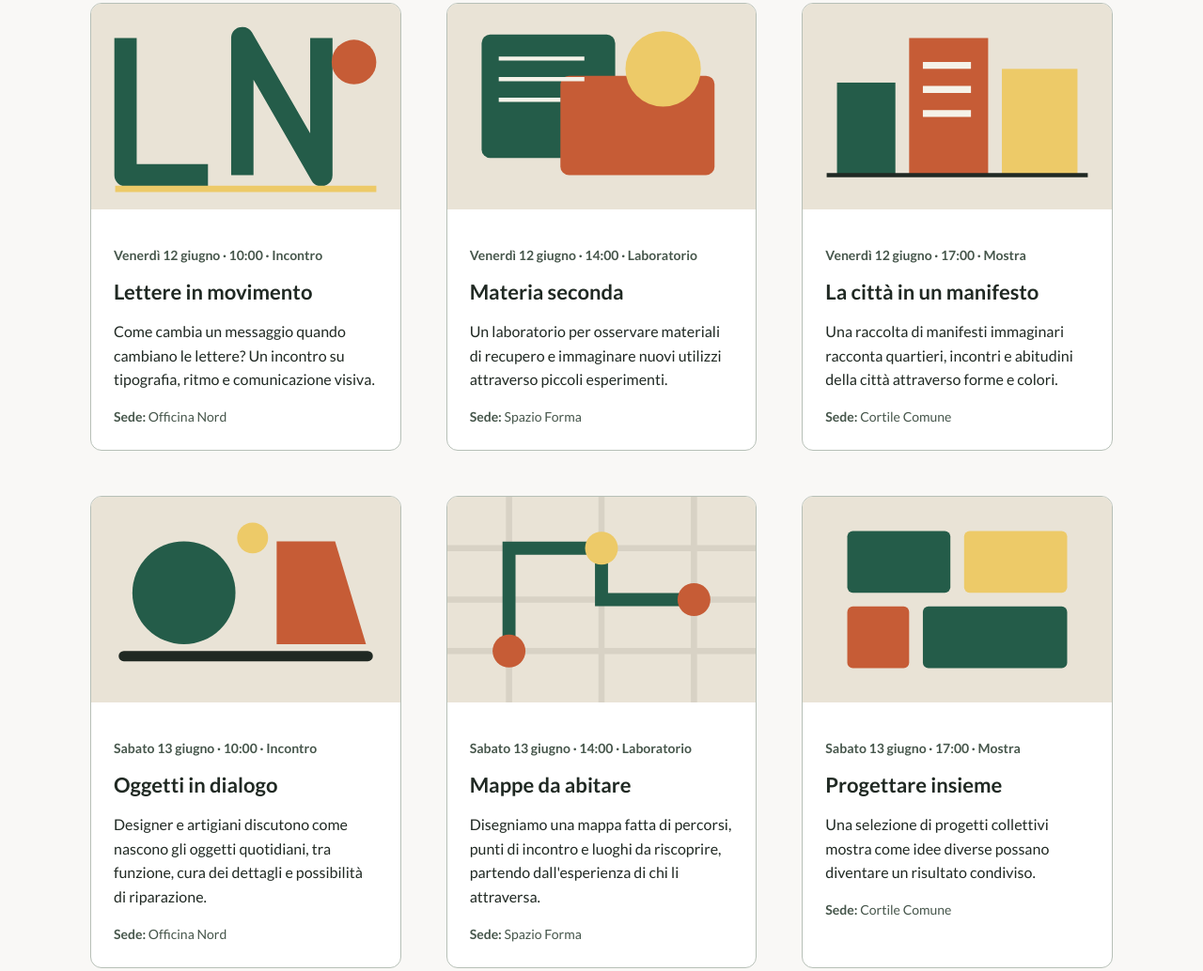
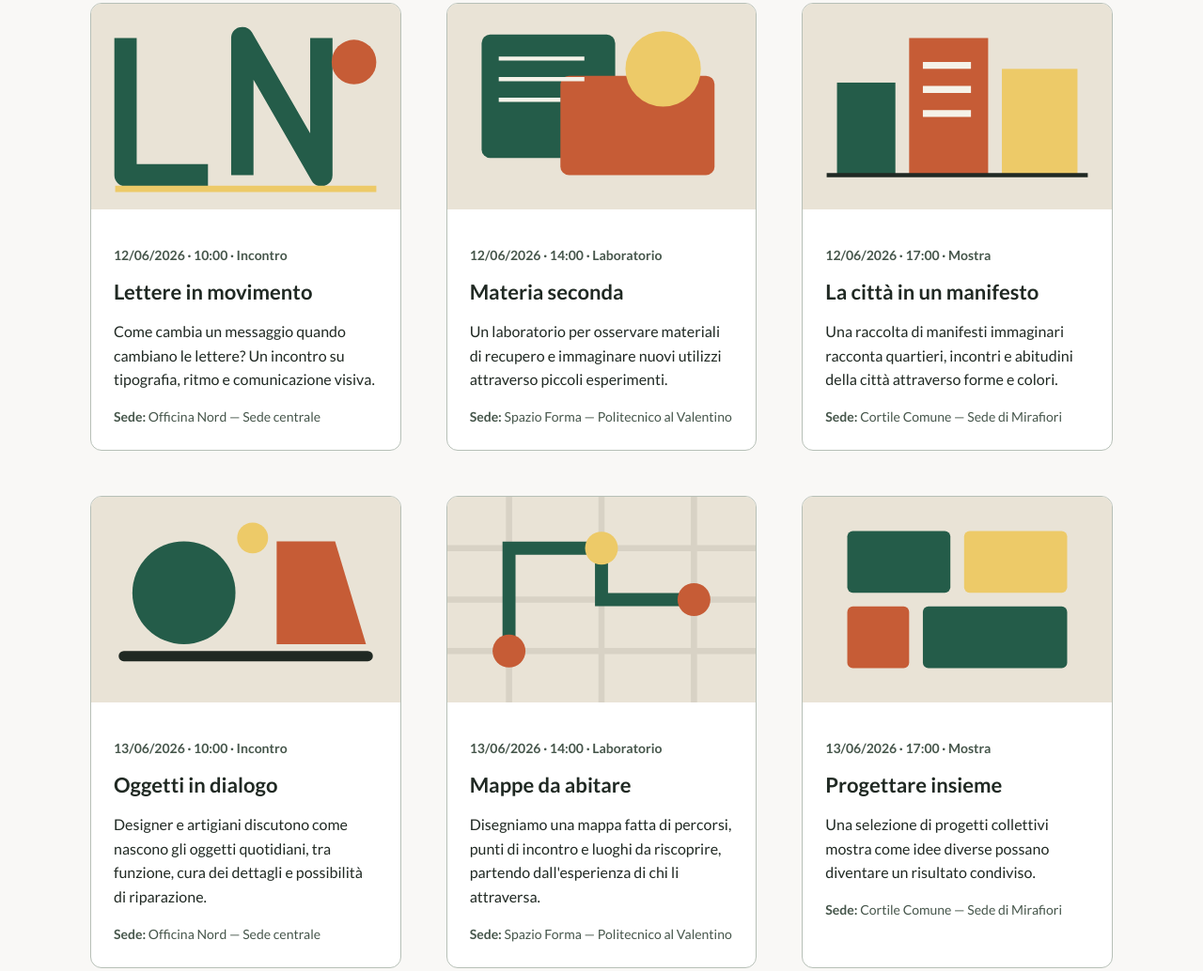
Before and after one commit to eleonorachiotti/festival-segnale-post-consegna-2, a plain HTML site: page programma.html in a window 1280 px wide. Shown: the part 530-1564 px from the top of the page at 94% size. Drawn offline with Linux system fonts and the light colour scheme.

Commit message:
nuovi aggiornamneti

```diff
--- a/dati/eventi.json
+++ b/dati/eventi.json
@@ -11,6 +11,28 @@
     "sede_id": 1
   },
   {
+    "id": 2,
+    "titolo": "Materia seconda",
+    "data": "2026-06-12",
+    "orario": "14:00",
+    "categoria": "Laboratorio",
+    "descrizione": "Un laboratorio per osservare materiali di recupero e immaginare nuovi utilizzi attraverso piccoli esperimenti.",
+    "immagine": "assets/materia-seconda.svg",
+    "immagine_alt": "Forme sovrapposte che richiamano campioni di materiali",
+    "sede_id": 2
+  },
+  {
+    "id": 3,
+    "titolo": "La città in un manifesto",
+    "data": "2026-06-12",
+    "orario": "17:00",
+    "categoria": "Mostra",
+    "descrizione": "Una raccolta di manifesti immaginari racconta quartieri, incontri e abitudini della città attraverso forme e colori.",
+    "immagine": "assets/citta-manifesto.svg",
+    "immagine_alt": "Rettangoli colorati compongono una città astratta.",
+    "sede_id": 3
+  },
+  {
     "id": 4,
     "titolo": "Oggetti in dialogo",
     "data": "2026-06-13",
@@ -20,5 +42,27 @@
     "immagine": "assets/oggetti-dialogo.svg",
     "immagine_alt": "Due forme geometriche si fronteggiano sopra una linea comune.",
     "sede_id": 1
+  },
+  {
+    "id": 5,
+    "titolo": "Mappe da abitare",
+    "data": "2026-06-13",
+    "orario": "14:00",
+    "categoria": "Laboratorio",
+    "descrizione": "Disegniamo una mappa fatta di percorsi, punti di incontro e luoghi da riscoprire, partendo dall'esperienza di chi li attraversa.",
+    "immagine": "assets/mappe-abitare.svg",
+    "immagine_alt": "Un percorso collega tre punti su una mappa geometrica.",
+    "sede_id": 2
+  },
+  {
+    "id": 6,
+    "titolo": "Progettare insieme",
+    "data": "2026-06-13",
+    "orario": "17:00",
+    "categoria": "Mostra",
+    "descrizione": "Una selezione di progetti collettivi mostra come idee diverse possano diventare un risultato condiviso.",
+    "immagine": "assets/progettare-insieme.svg",
+    "immagine_alt": "Moduli di colori diversi si incastrano in una composizione comune.",
+    "sede_id": 3
   }
 ]
--- a/dati/sedi.json
+++ b/dati/sedi.json
@@ -3,5 +3,15 @@
     "id": 1,
     "nome": "Officina Nord — Sede centrale",
     "indirizzo": "Corso Duca degli Abruzzi 24, Torino"
+  },
+  {
+    "id": 2,
+    "nome": "Spazio Forma — Politecnico al Valentino",
+    "indirizzo": "Viale Mattioli 39, Torino"
+  },
+  {
+    "id": 3,
+    "nome": "Cortile Comune — Sede di Mirafiori",
+    "indirizzo": "Corso Luigi Settembrini 178, Torino"
   }
 ]
--- a/programma.html
+++ b/programma.html
@@ -31,69 +31,12 @@
       <p class="reading-text">Il venerdì esploriamo lettere, materiali e immagini. Il sabato incontriamo oggetti, mappe e progetti condivisi. Scopri gli appuntamenti e i luoghi del festival.</p>
     </section>
 
-    <section class="content-section">
+    <section class="content-section" aria-labelledby="titolo-eventi">
       <h2 id="titolo-eventi">Gli appuntamenti</h2>
-      <div class="event-grid">
-        <article class="event-card">
-          <img src="assets/lettere-in-movimento.svg" alt="Lettere geometriche disposte su una griglia" width="900" height="600">
-          <div class="event-body">
-            <p class="event-meta">Venerdì 12 giugno · 10:00 · Incontro</p>
-            <h3>Lettere in movimento</h3>
-            <p>Come cambia un messaggio quando cambiano le lettere? Un incontro su tipografia, ritmo e comunicazione visiva.</p>
-            <p class="event-place"><strong>Sede:</strong> Officina Nord</p>
-          </div>
-        </article>
-
-        <article class="event-card">
-          <img src="assets/materia-seconda.svg" alt="Forme sovrapposte che richiamano campioni di materiali" width="900" height="600">
-          <div class="event-body">
-            <p class="event-meta">Venerdì 12 giugno · 14:00 · Laboratorio</p>
-            <h3>Materia seconda</h3>
-            <p>Un laboratorio per osservare materiali di recupero e immaginare nuovi utilizzi attraverso piccoli esperimenti.</p>
-            <p class="event-place"><strong>Sede:</strong> Spazio Forma</p>
-          </div>
-        </article>
-
-        <article class="event-card">
-          <img src="assets/citta-manifesto.svg" alt="Rettangoli colorati compongono una città astratta." width="900" height="600">
-          <div class="event-body">
-            <p class="event-meta">Venerdì 12 giugno · 17:00 · Mostra</p>
-            <h3>La città in un manifesto</h3>
-            <p>Una raccolta di manifesti immaginari racconta quartieri, incontri e abitudini della città attraverso forme e colori.</p>
-            <p class="event-place"><strong>Sede:</strong> Cortile Comune</p>
-          </div>
-        </article>
-
-        <article class="event-card">
-          <img src="assets/oggetti-dialogo.svg" alt="Due forme geometriche si fronteggiano sopra una linea comune." width="900" height="600">
-          <div class="event-body">
-            <p class="event-meta">Sabato 13 giugno · 10:00 · Incontro</p>
-            <h3>Oggetti in dialogo</h3>
-            <p>Designer e artigiani discutono come nascono gli oggetti quotidiani, tra funzione, cura dei dettagli e possibilità di riparazione.</p>
-            <p class="event-place"><strong>Sede:</strong> Officina Nord</p>
-          </div>
-        </article>
-
-        <article class="event-card">
-          <img src="assets/mappe-abitare.svg" alt="Un percorso collega tre punti su una mappa geometrica." width="900" height="600">
-          <div class="event-body">
-            <p class="event-meta">Sabato 13 giugno · 14:00 · Laboratorio</p>
-            <h3>Mappe da abitare</h3>
-            <p>Disegniamo una mappa fatta di percorsi, punti di incontro e luoghi da riscoprire, partendo dall'esperienza di chi li attraversa.</p>
-            <p class="event-place"><strong>Sede:</strong> Spazio Forma</p>
-          </div>
-        </article>
-
-        <article class="event-card">
-          <img src="assets/progettare-insieme.svg" alt="Moduli di colori diversi si incastrano in una composizione comune." width="900" height="600">
-          <div class="event-body">
-            <p class="event-meta">Sabato 13 giugno · 17:00 · Mostra</p>
-            <h3>Progettare insieme</h3>
-            <p>Una selezione di progetti collettivi mostra come idee diverse possano diventare un risultato condiviso.</p>
-            <p class="event-place"><strong>Sede:</strong> Cortile Comune</p>
-          </div>
-        </article>
-      </div>
+      <p id="stato-programma" role="status" aria-live="polite">
+        Caricamento del programma…
+      </p>
+      <div class="event-grid" id="event-grid"></div>
     </section>
   </main>
 
@@ -102,5 +45,94 @@
       <p>Segnale · Progetto didattico · Festival immaginario</p>
     </div>
   </footer>
+
+  <script>
+    const statoProgramma = document.querySelector("#stato-programma");
+    const grigliaEventi = document.querySelector("#event-grid");
+
+    function formattaData(data) {
+      const [anno, mese, giorno] = data.split("-");
+      return `${giorno}/${mese}/${anno}`;
+    }
+
+    async function caricaProgramma() {
+      try {
+        const [rispostaEventi, rispostaSedi] = await Promise.all([
+          fetch("dati/eventi.json"),
+          fetch("dati/sedi.json")
+        ]);
+
+        if (!rispostaEventi.ok || !rispostaSedi.ok) {
+          throw new Error("Non è stato possibile leggere i file JSON.");
+        }
+
+        const [eventi, sedi] = await Promise.all([
+          rispostaEventi.json(),
+          rispostaSedi.json()
+        ]);
+
+        if (!Array.isArray(eventi) || !Array.isArray(sedi)) {
+          throw new Error("Il formato dei file JSON non è valido.");
+        }
+
+        if (eventi.length === 0) {
+          statoProgramma.textContent = "Al momento non ci sono eventi in programma.";
+          return;
+        }
+
+        const sediPerId = new Map(sedi.map(sede => [sede.id, sede]));
+        grigliaEventi.replaceChildren();
+
+        for (const evento of eventi) {
+          const sede = sediPerId.get(evento.sede_id);
+
+          const scheda = document.createElement("article");
+          scheda.className = "event-card";
+
+          const immagine = document.createElement("img");
+          immagine.src = evento.immagine;
+          immagine.alt = evento.immagine_alt || "";
+          immagine.width = 900;
+          immagine.height = 600;
+
+          const corpo = document.createElement("div");
+          corpo.className = "event-body";
+
+          const meta = document.createElement("p");
+          meta.className = "event-meta";
+          meta.textContent =
+            `${formattaData(evento.data)} · ${evento.orario} · ${evento.categoria}`;
+
+          const titolo = document.createElement("h3");
+          titolo.textContent = evento.titolo;
+
+          const descrizione = document.createElement("p");
+          descrizione.textContent = evento.descrizione;
+
+          const luogo = document.createElement("p");
+          luogo.className = "event-place";
+
+          const etichettaSede = document.createElement("strong");
+          etichettaSede.textContent = "Sede:";
+          luogo.append(
+            etichettaSede,
+            ` ${sede ? sede.nome : "Sede da definire"}`
+          );
+
+          corpo.append(meta, titolo, descrizione, luogo);
+          scheda.append(immagine, corpo);
+          grigliaEventi.append(scheda);
+        }
+
+        statoProgramma.textContent = "";
+      } catch (errore) {
+        console.error(errore);
+        statoProgramma.textContent =
+          "Non è stato possibile caricare il programma. Riprova più tardi.";
+      }
+    }
+
+    caricaProgramma();
+  </script>
 </body>
 </html>
--- a/style.css
+++ b/style.css
@@ -134,8 +134,7 @@ h3 {
   margin-top: 1rem;
   padding: 0.75rem 1.25rem;
   border-radius: 0.5rem;
-  background:
-  #F5D6E5;
+  background: #F5D6E5;
   color: #121212;
   font-weight: bold;
   text-decoration: none;
@@ -302,6 +301,57 @@ h3 {
   margin-bottom: 1rem;
 }
 
+/* Riquadro meteo */
+.weather-card {
+  max-width: 42rem;
+  padding: 1.5rem;
+  border: 1px solid #b7c0b7;
+  border-left: 6px solid var(--colore-primario);
+  border-radius: 0.75rem;
+  background: #ffffff;
+}
+
+.weather-values {
+  display: grid;
+  grid-template-columns: repeat(auto-fit, minmax(10rem, 1fr));
+  gap: 0.75rem;
+}
+
+.weather-item {
+  display: grid;
+  gap: 0.25rem;
+  margin: 0;
+  padding: 0.875rem;
+  border-radius: 0.5rem;
+  background: var(--colore-sfondo);
+}
+
+.weather-item span {
+  color: #46564b;
+  font-size: 0.875rem;
+}
+
+.weather-item strong {
+  color: var(--colore-testo);
+}
+
+.weather-note {
+  margin: 1.25rem 0 0.5rem;
+}
+
+.weather-source {
+  margin: 0;
+  font-size: 0.875rem;
+}
+
+.weather-card a {
+  color: #405b9c;
+}
+
+.weather-status:empty {
+  display: none;
+}
+
 /* Da 600px: menu orizzontale e due colonne per gli eventi */
 @media (min-width: 600px) {
   nav {
@@ -338,4 +388,8 @@ h3 {
   .event-body {
     padding: 1rem;
   }
+
+  .weather-card {
+    padding: 1rem;
+  }
 }
```
Also changed, not shown: info.html (+85 -3 lines), 1 other file.
